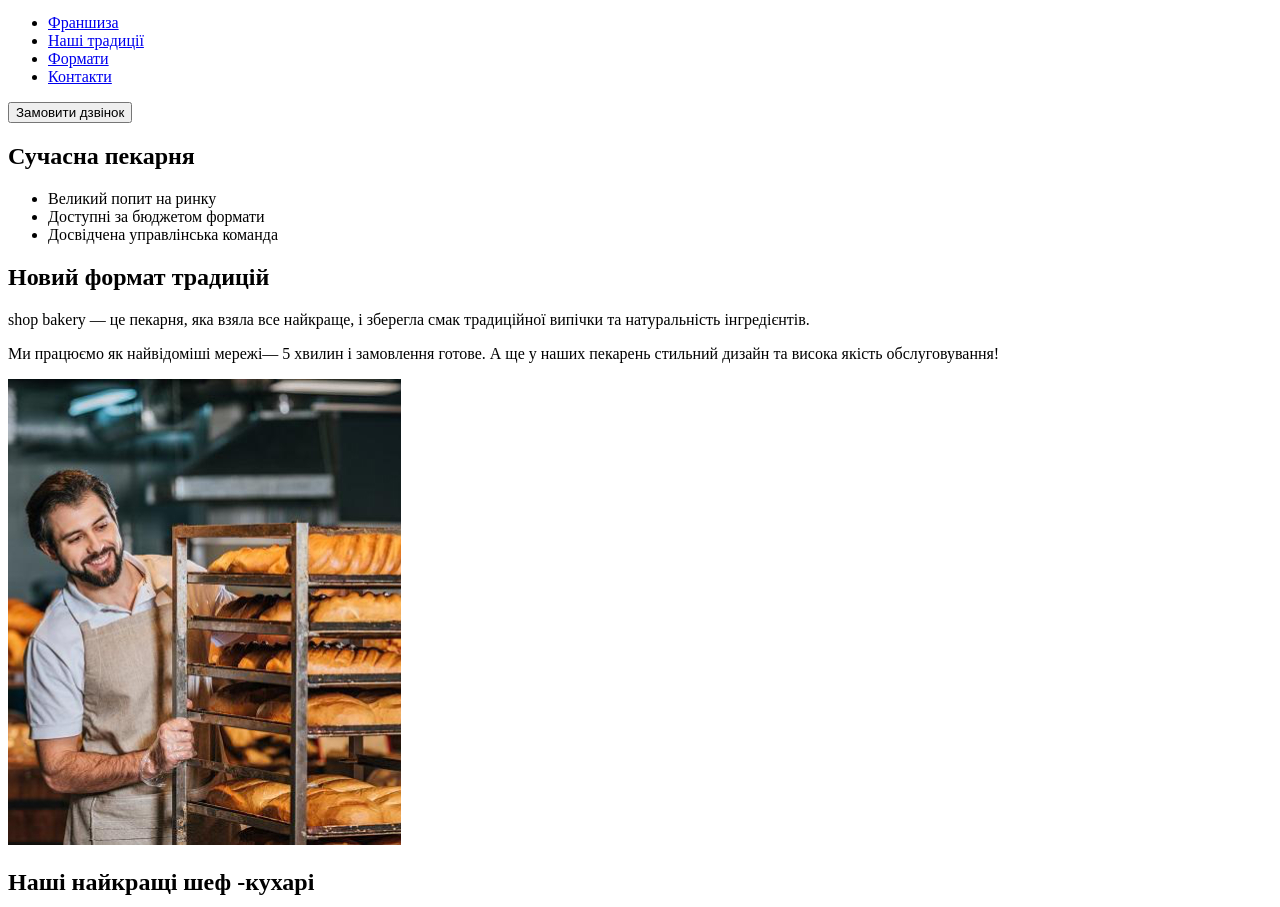
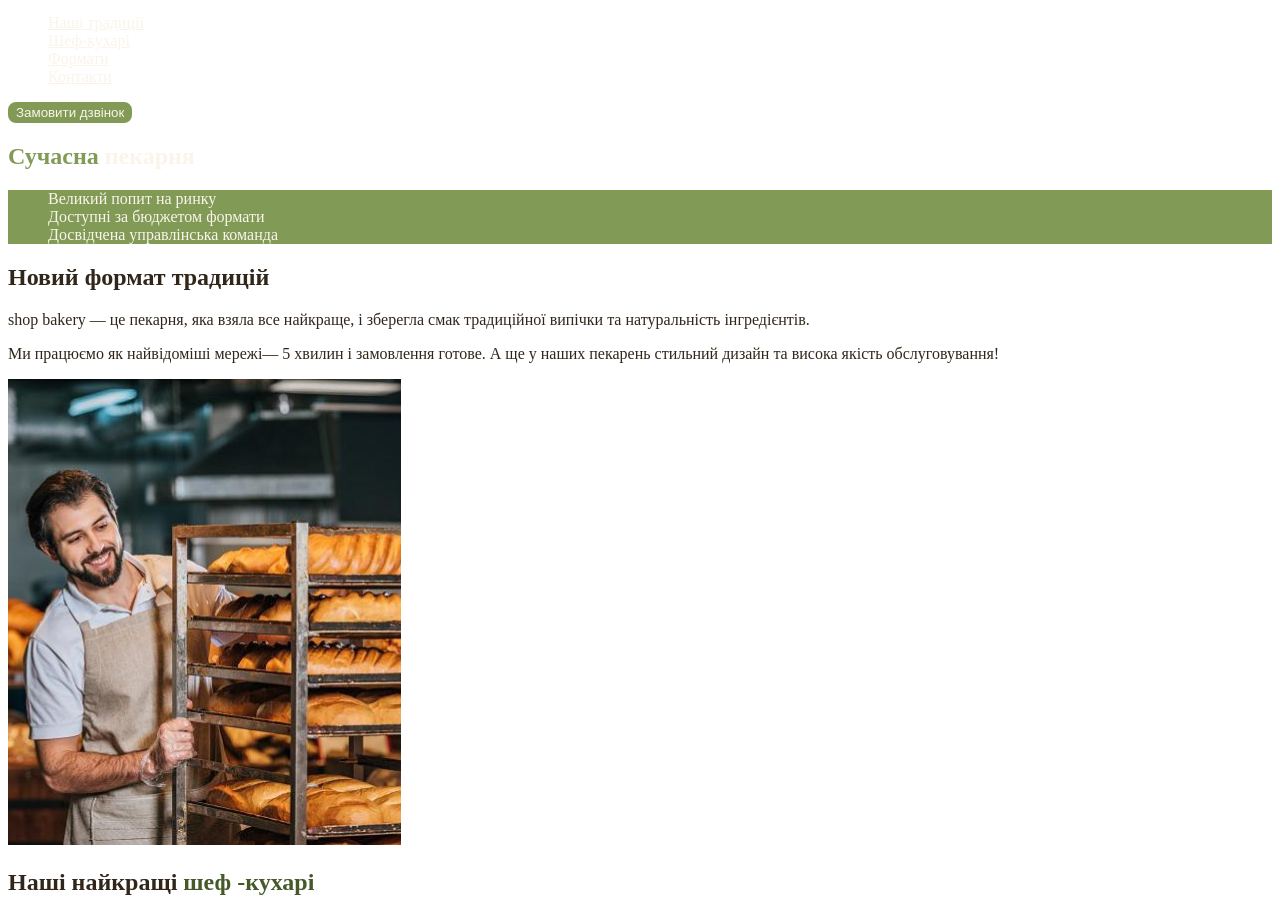
Before and after one commit to Bolestiev/geniu-html-prj, a plain HTML site: page index.html in a window 1280 px wide. Shown: the part 45-952 px from the top of the page. Drawn offline with Linux system fonts and the light colour scheme.

Commit message:
Add styles.css and css.variavle

```diff
--- /dev/null
+++ b/css/styles.css
@@ -0,0 +1,69 @@
+/* -----------Global--------------------- */
+:root {
+  --color-primary-dark: #31261a;
+  --color-primary-light: #faf4ea;
+  --color-brand-light: #819b57;
+  --color-brand-dark: #465929;
+}
+
+body {
+  color: var(--color-primary-dark);
+}
+
+ul {
+  list-style-type: none;
+}
+/* ----------------HEADER-------------------------------- */
+
+.link {
+  color: var(--color-primary-light);
+}
+
+.link:hover {
+  color: var(--color-brand-light);
+}
+
+/* -----------------Button------------------------ */
+
+.button {
+  background-color: var(--color-brand-light);
+  border: 2px solid var(--color-brand-light);
+  border-radius: 8px;
+  color: var(--color-primary-light);
+  cursor: pointer;
+}
+
+.button:hover {
+  background-color: transparent;
+  color: var(--color-brand-dark);
+  /* height: var(--hight-button); */
+}
+
+/* button {
+  background-color: var(--main-bg-color);
+} */
+
+/* ----------------------Hero section---------------- */
+
+.hero-title {
+  color: var(--color-primary-light);
+}
+
+.hero-title .accent {
+  color: var(--color-brand-light);
+}
+
+/* ----------Advantages section-------------- */
+
+.advantages-list {
+  background-color: var(--color-brand-light);
+  color: var(--color-primary-light);
+}
+
+.section-title .accent {
+  color: var(--color-brand-dark);
+}
+
+/* button {
+  background-color: var(--main-bg-color);
+} */
--- a/index.html
+++ b/index.html
@@ -1,34 +1,41 @@
 <!DOCTYPE html>
-<html lang="en">
+<html lang="uk">
   <head>
     <meta charset="UTF-8" />
     <meta name="viewport" content="width=device-width, initial-scale=1.0" />
     <title>Сучасна пекарня</title>
+    <link rel="stylesheet" href="css/styles.css" />
   </head>
+
   <body>
     <header>
       <nav>
-        <a href="#">
+        <a href="/">
           <img src="./images/logo.svg" alt="Логотип сучасної пекарні" />
         </a>
         <ul>
-          <li><a href="#">Франшиза</a></li>
-          <li><a href="#">Наші традиції</a></li>
-          <li><a href="#">Формати</a></li>
-          <li><a href="#">Контакти</a></li>
+          <li>
+            <a class="link" href="#traditions-section">Наші традиції</a>
+          </li>
+          <li><a class="link" href="#chefs-section">Шеф-кухарі</a></li>
+          <li><a class="link" href="#format-section">Формати</a></li>
+          <li><a class="link" href="#contact-section">Контакти</a></li>
         </ul>
       </nav>
-      <button type="button">Замовити дзвінок</button>
+      <button class="button" type="button">Замовити дзвінок</button>
     </header>
     <main>
-      <section><h1>Сучасна пекарня</h1></section>
       <section>
-        <ul>
+        <h1 class="hero-title"><span class="accent">Сучасна</span> пекарня</h1>
+      </section>
+
+      <section id="traditions-section">
+        <ul class="advantages-list">
           <li>Великий попит на ринку</li>
           <li>Доступні за бюджетом формати</li>
           <li>Досвідчена управлінська команда</li>
         </ul>
-        <h2>Новий формат традицій</h2>
+        <h2 class="section-title">Новий формат традицій</h2>
         <p>
           <span>shop bakery</span> — це пекарня, яка взяла все найкраще, і
           зберегла смак традиційної випічки та натуральність інгредієнтів.
@@ -43,8 +50,10 @@
           alt="Чоловік пекар дивиться на батони із посмішкою"
         />
       </section>
-      <section>
-        <h2>Наші найкращі шеф -кухарі</h2>
+      <section id="chefs-section">
+        <h2 class="section-title">
+          Наші найкращі <span class="accent">шеф -кухарі</span>
+        </h2>
         <ul>
           <li>
             <article>
@@ -67,8 +76,9 @@
           </li>
         </ul>
       </section>
-      <section>
-        <h2>Формати</h2>
+
+      <section id="format-section">
+        <h2 class="section-title">Формати</h2>
         <ul>
           <li>
             <article><h3 lang="en">Walrus</h3></article>
@@ -81,7 +91,17 @@
           </li>
         </ul>
       </section>
-      <section><h2>Приєднуйся до мережі пекарень</h2></section>
+      <section id="contact-section">
+        <h2 class="section-title">Приєднуйся до мережі пекарень</h2>
+        <iframe
+          src="https://www.google.com/maps/embed?pb=!1m18!1m12!1m3!1d2540.163630435278!2d30.488698376404077!3d50.456677571593396!2m3!1f0!2f0!3f0!3m2!1i1024!2i768!4f13.1!3m3!1m2!1s0x40d4ce637c006b2d%3A0xaf86385f19996ff0!2z0YPQuy4g0KHQtdGH0LXQstGL0YUg0KHRgtGA0LXQu9GM0YbQvtCyLCA1NCwg0JrQuNC10LIsIDAyMDAw!5e0!3m2!1sru!2sua!4v1734453880839!5m2!1sru!2sua"
+          width="603"
+          height="595"
+          allowfullscreen=""
+          loading="lazy"
+          referrerpolicy="no-referrer-when-downgrade"
+        ></iframe>
+      </section>
     </main>
     <footer>
       <nav>
@@ -89,10 +109,10 @@
           <img src="./images/logo.svg" alt="Логотип сучасної пекарні" />
         </a>
         <ul>
-          <li><a href="#">Франшиза</a></li>
-          <li><a href="#">Наші традиції</a></li>
-          <li><a href="#">Формати</a></li>
-          <li><a href="#">Контакти</a></li>
+          <li><a href="#traditions-section">Наші традиції</a></li>
+          <li><a href="#chefs-section">Шеф-кухарі</a></li>
+          <li><a href="#format-section">Формати</a></li>
+          <li><a href="#contact-section">Контакти</a></li>
         </ul>
       </nav>
 
@@ -119,7 +139,7 @@
           </li>
         </ul>
         <a target="_blank" href="#">Політика конфідеційності</a>
-        <p>© 2022 Дані захищені</p>
+        <p>&copy; 2022 Дані захищені</p>
       </address>
     </footer>
   </body>
```
